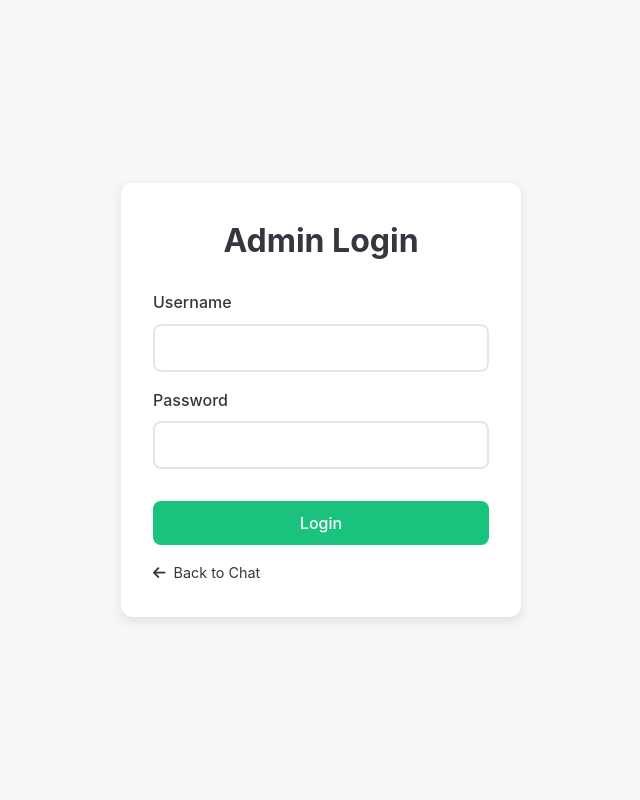
After one commit to Pavantext/NutriMood, a Flask app: page /admin/login in a window 1280 px wide. The commit adds this page. Shown: the whole page, without its empty margins (319-959 px from the left). Run offline with Flask 3, Linux system fonts and the light colour scheme.

Commit message:
fixed layout

```diff
--- a/app.py
+++ b/app.py
@@ -9,6 +9,7 @@ import time
 import re
 from datetime import timedelta, datetime
 import json
+from functools import wraps
 
 # Load environment variables
 load_dotenv()
@@ -23,11 +24,67 @@ app = Flask(__name__)
 app.secret_key = 'bf0f16b52bbb59fce3350b0dbff06ebe4ef15ce0eeae221d1b3a7d44f83dd1fe'  # Replace this with a secure key in production
 app.permanent_session_lifetime = timedelta(days=1)  # Session expires after 1 day
 
+# Admin credentials - In production, use environment variables
+ADMIN_USERNAME = "admin"
+ADMIN_PASSWORD = "admin123"  # In production, use a secure password
+
 # Dictionary to store conversation managers for each user
 user_conversations = {}
 
 # Dictionary to store user data
 user_data = {}
+
+def admin_required(f):
+    @wraps(f)
+    def decorated_function(*args, **kwargs):
+        if not session.get('is_admin'):
+            return redirect(url_for('admin_login'))
+        return f(*args, **kwargs)
+    return decorated_function
+
+@app.route('/admin/login', methods=['GET', 'POST'])
+def admin_login():
+    if request.method == 'POST':
+        username = request.form.get('username')
+        password = request.form.get('password')
+
+        if username == ADMIN_USERNAME and password == ADMIN_PASSWORD:
+            session['is_admin'] = True
+            return redirect(url_for('admin_dashboard'))
+
+        return render_template('admin_login.html', error="Invalid credentials")
+
+    return render_template('admin_login.html')
+
+@app.route('/admin/logout')
+def admin_logout():
+    session.pop('is_admin', None)
+    return redirect(url_for('admin_login'))
+
+@app.route('/admin/dashboard')
+@admin_required
+def admin_dashboard():
+    # Get basic user info
+    users_info = {
+        username: {
+            'login_time': data['login_time'],
+            'conversation_count': len(data['conversations']),
+            'total_recommendations': sum(len(conv['recommended_foods']) for conv in data['conversations'])
+        }
+        for username, data in user_data.items()
+    }
+
+    return render_template('admin_dashboard.html', users=users_info)
+
+@app.route('/admin/user/<username>')
+@admin_required
+def admin_user_details(username):
+    if username not in user_data:
+        return redirect(url_for('admin_dashboard'))
+
+    return render_template('admin_user_details.html',
+                         username=username,
+                         user_data=user_data[username])
 
 @app.route('/')
 def home():
--- /dev/null
+++ b/templates/admin_login.html
@@ -0,0 +1,126 @@
+<!DOCTYPE html>
+<html lang="en">
+<head>
+    <meta charset="UTF-8">
+    <meta name="viewport" content="width=device-width, initial-scale=1.0">
+    <title>Admin Login - Food AI Chat</title>
+    <link rel="stylesheet" href="{{ url_for('static', filename='styles.css') }}">
+    <link rel="stylesheet" href="https://cdnjs.cloudflare.com/ajax/libs/font-awesome/6.0.0/css/all.min.css">
+    <style>
+        body {
+            min-height: 100vh;
+            display: flex;
+            align-items: center;
+            justify-content: center;
+            background: var(--chat-bg);
+        }
+
+        .admin-login-container {
+            background: white;
+            padding: 2rem;
+            border-radius: 12px;
+            box-shadow: 0 4px 12px rgba(0, 0, 0, 0.1);
+            width: 100%;
+            max-width: 400px;
+        }
+
+        .admin-login-container h1 {
+            color: var(--text-color);
+            margin-bottom: 1.5rem;
+            text-align: center;
+        }
+
+        .admin-form {
+            display: flex;
+            flex-direction: column;
+            gap: 1rem;
+        }
+
+        .form-group {
+            display: flex;
+            flex-direction: column;
+            gap: 0.5rem;
+        }
+
+        .form-group label {
+            color: var(--text-color);
+            font-weight: 500;
+        }
+
+        .form-group input {
+            padding: 0.75rem;
+            border: 2px solid var(--border-color);
+            border-radius: 8px;
+            font-size: 1rem;
+            transition: border-color 0.2s ease;
+        }
+
+        .form-group input:focus {
+            outline: none;
+            border-color: var(--primary-color);
+        }
+
+        .login-button {
+            background: var(--primary-color);
+            color: white;
+            border: none;
+            padding: 0.75rem;
+            border-radius: 8px;
+            font-size: 1rem;
+            font-weight: 500;
+            cursor: pointer;
+            transition: background-color 0.2s ease;
+            margin-top: 1rem;
+        }
+
+        .login-button:hover {
+            background: var(--secondary-color);
+        }
+
+        .error-message {
+            color: #dc3545;
+            text-align: center;
+            margin-bottom: 1rem;
+        }
+
+        .back-link {
+            display: inline-flex;
+            align-items: center;
+            gap: 0.5rem;
+            color: var(--text-color);
+            text-decoration: none;
+            margin-top: 1rem;
+            font-size: 0.9rem;
+        }
+
+        .back-link:hover {
+            color: var(--primary-color);
+        }
+    </style>
+</head>
+<body>
+    <div class="admin-login-container">
+        <h1>Admin Login</h1>
+        {% if error %}
+        <div class="error-message">
+            {{ error }}
+        </div>
+        {% endif %}
+        <form class="admin-form" method="POST">
+            <div class="form-group">
+                <label for="username">Username</label>
+                <input type="text" id="username" name="username" required>
+            </div>
+            <div class="form-group">
+                <label for="password">Password</label>
+                <input type="password" id="password" name="password" required>
+            </div>
+            <button type="submit" class="login-button">Login</button>
+        </form>
+        <a href="/" class="back-link">
+            <i class="fas fa-arrow-left"></i>
+            Back to Chat
+        </a>
+    </div>
+</body>
+</html>
```
Also changed, not shown: static/script.js (+6 -6 lines), static/styles.css (+19 -8 lines), templates/admin_dashboard.html (added, +210 -0 lines), templates/admin_user_details.html (added, +291 -0 lines), templates/index.html (+13 -11 lines).
